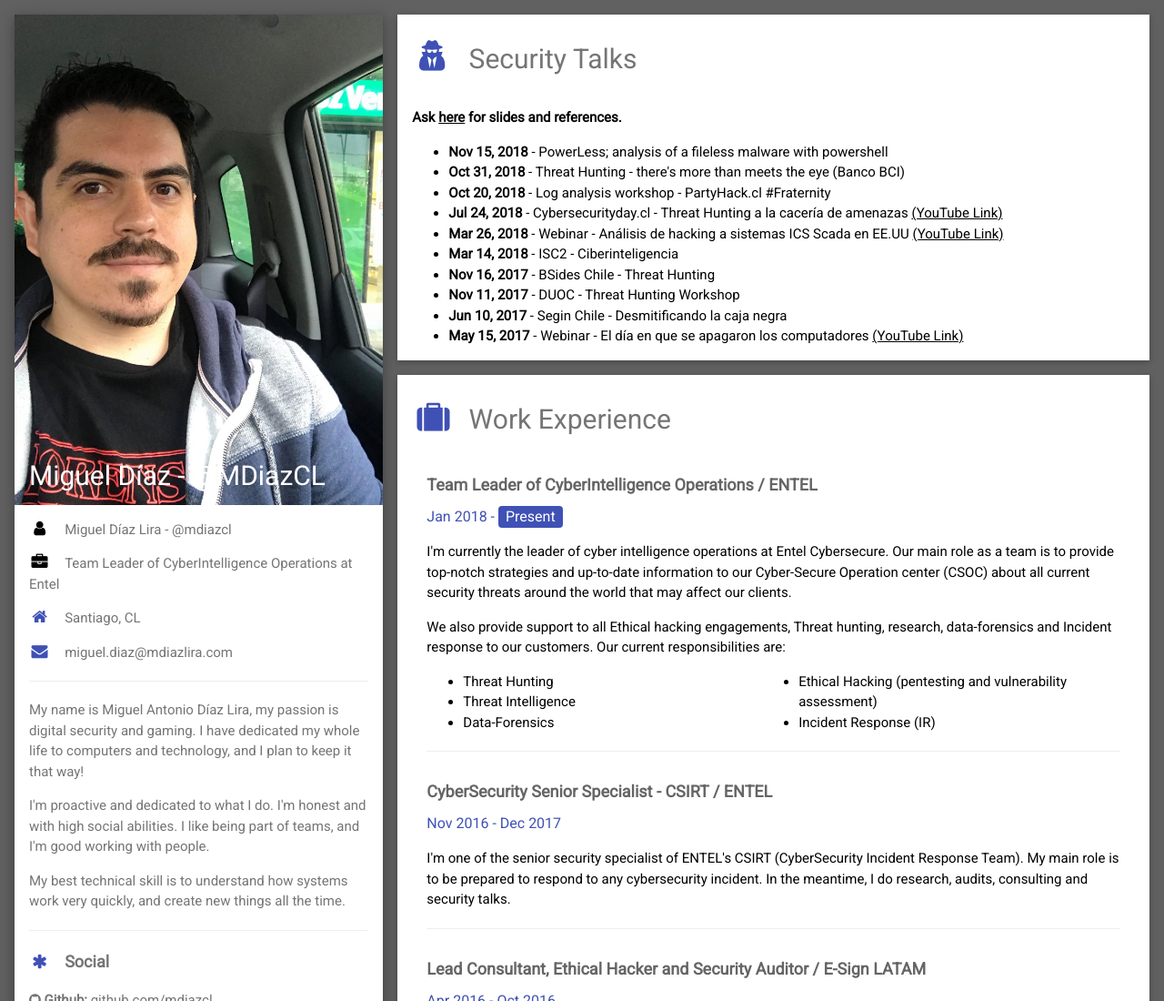
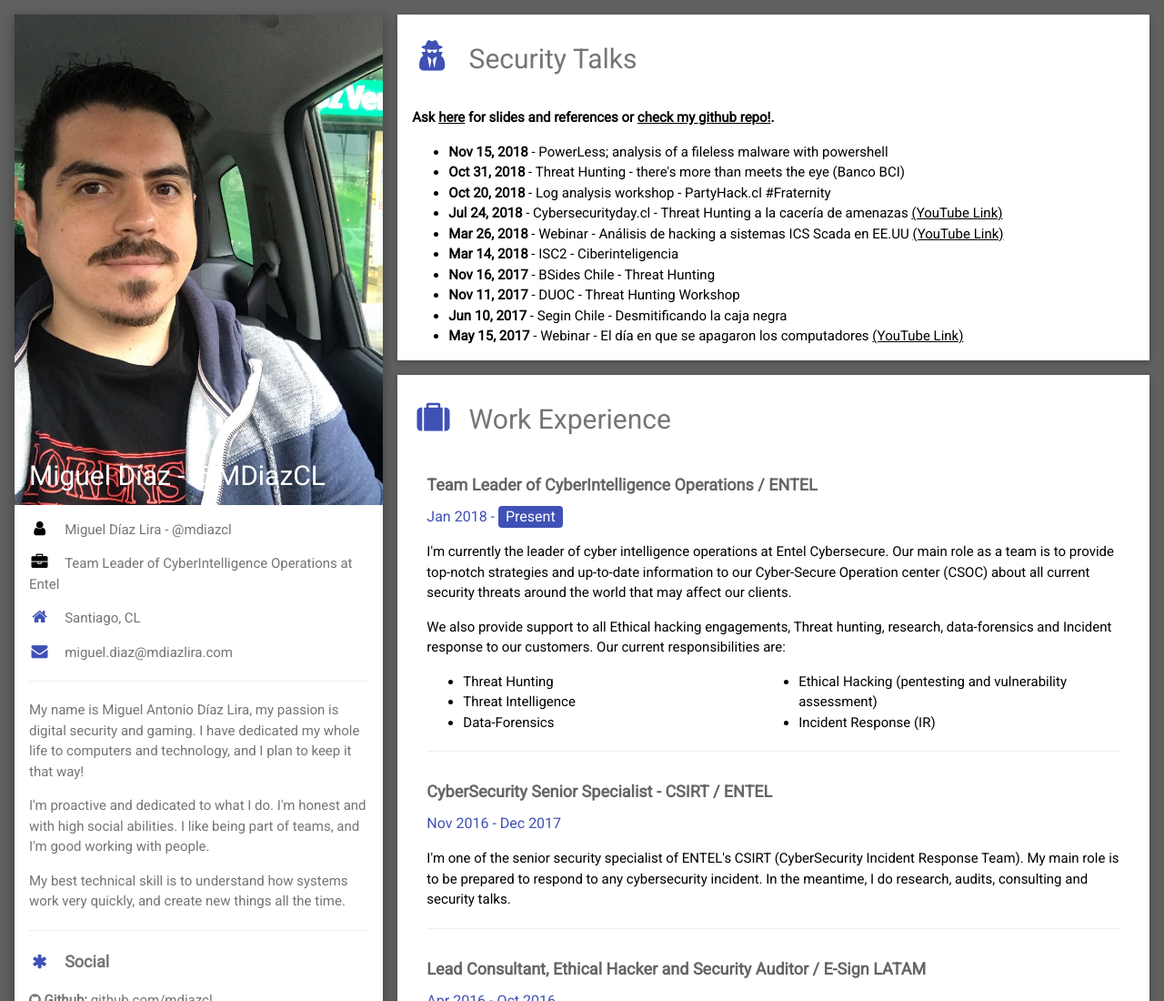
Before and after one commit to mdiazcl/webpage, a plain HTML site: page index.html in a window 1280 px wide. Shown: the top 1100 px of the page at 91% size. Drawn offline with nearby package versions, Linux system fonts and the light colour scheme.

Commit message:
Added github repo link to talks

```diff
--- a/index.html
+++ b/index.html
@@ -107,7 +107,7 @@ html,body,h1,h2,h3,h4,h5,h6 {font-family: "Roboto", sans-serif}
       <div class="w3-container w3-card w3-white w3-margin-bottom">
         <h2 class="w3-text-grey w3-padding-16"><i class="fa fa-user-secret fa-fw w3-margin-right w3-xxlarge w3-text-indigo"></i>Security Talks</h2>
           <p>
-            <b>Ask <a href="mailto:miguel.diaz@mdiazlira.com">here</a> for slides and references.</b>
+            <b>Ask <a href="mailto:miguel.diaz@mdiazlira.com">here</a> for slides and references or <a href="https://github.com/mdiazcl/talks">check my github repo!</a>.</b>
             <ul>
 	      <li><b>Nov 15, 2018</b> - PowerLess; analysis of a fileless malware with powershell</li>
 	      <li><b>Oct 31, 2018</b> - Threat Hunting - there's more than meets the eye (Banco BCI)</li>
```
